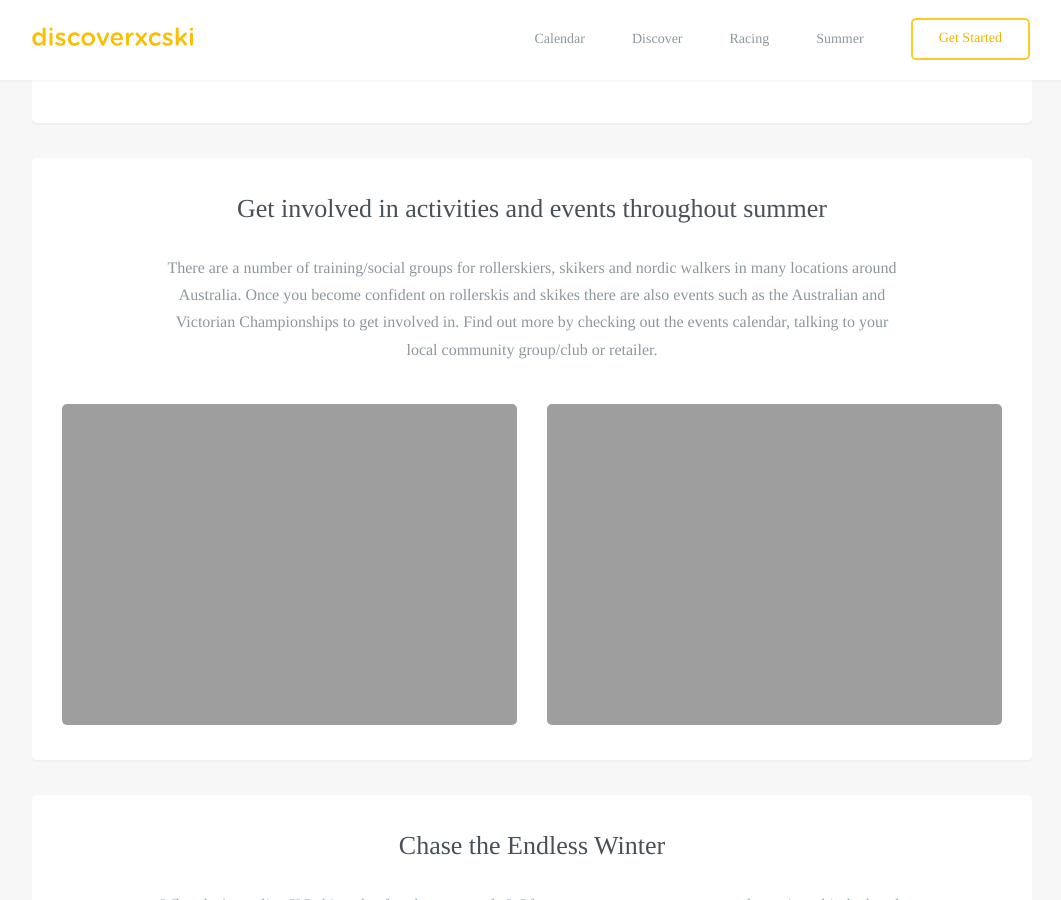
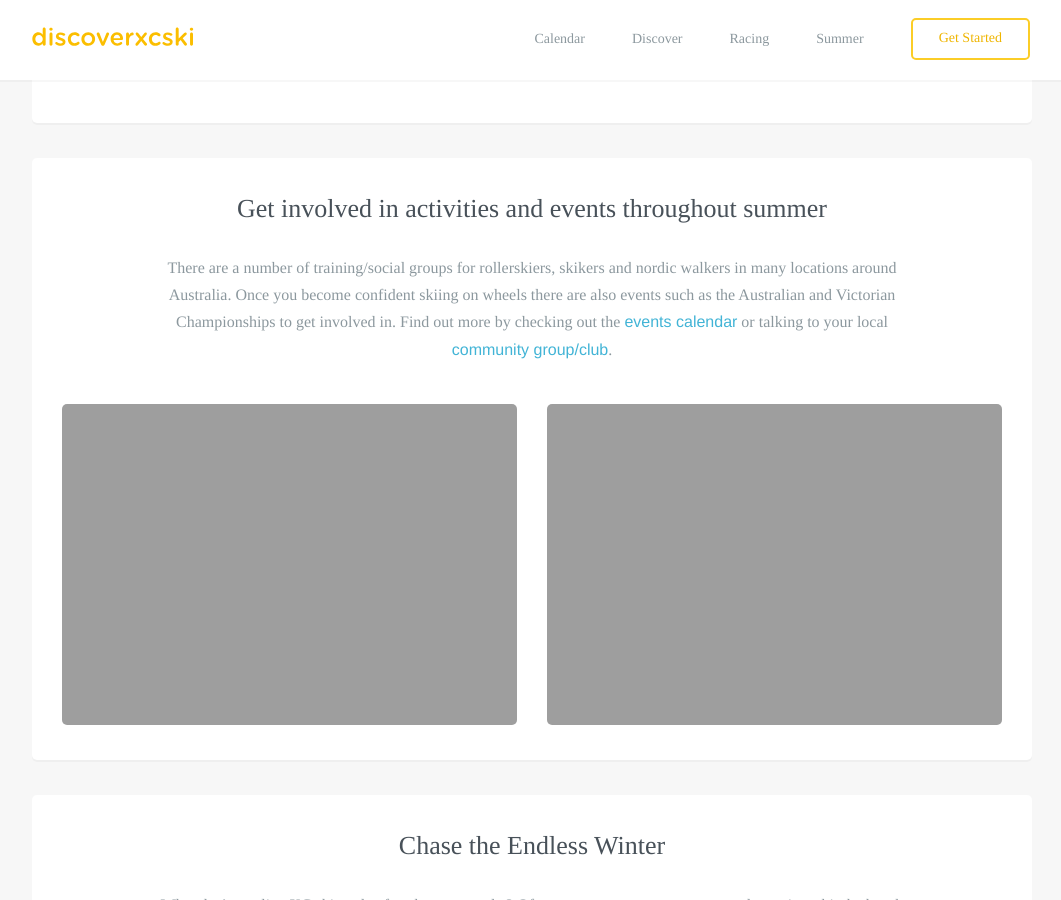
Before and after one commit to robcatto/robcatto.github.io, a Jekyll site: the page built from summer/index.html, in a window 1280 px wide and 900 px high, scrolled down 597 px. Shown: the whole window, without its empty margins (108-1169 px from the left). Built offline with Jekyll 4.4.1, drawn with Linux system fonts in a browser that asks for light colours; some web fonts are replaced; Markdown is read by kramdown in place of the engine named in the settings.

Commit message:
Update index.html
Added links to rollerski events paragraph.

```diff
--- a/summer/index.html
+++ b/summer/index.html
@@ -114,7 +114,7 @@ layout: default
                  <section class="mobile_section">
                 <h3>Get involved in activities and events throughout summer</h3>
                 <p>
-                    There are a number of training/social groups for rollerskiers, skikers and nordic walkers in many locations around Australia. Once you become confident on rollerskis and skikes there are also events such as the Australian and Victorian Championships to get involved in. Find out more by checking out the events calendar, talking to your local community group/club or retailer.
+                    There are a number of training/social groups for rollerskiers, skikers and nordic walkers in many locations around Australia. Once you become confident skiing on wheels there are also events such as the Australian and Victorian Championships to get involved in. Find out more by checking out the <a href="../events/" target="_blank">events calendar</a> or talking to your local <a href="../get-started/join-a-club/" target="_blank">community group/club</a>.
 
                 </p>
                 <div class="row">
```
